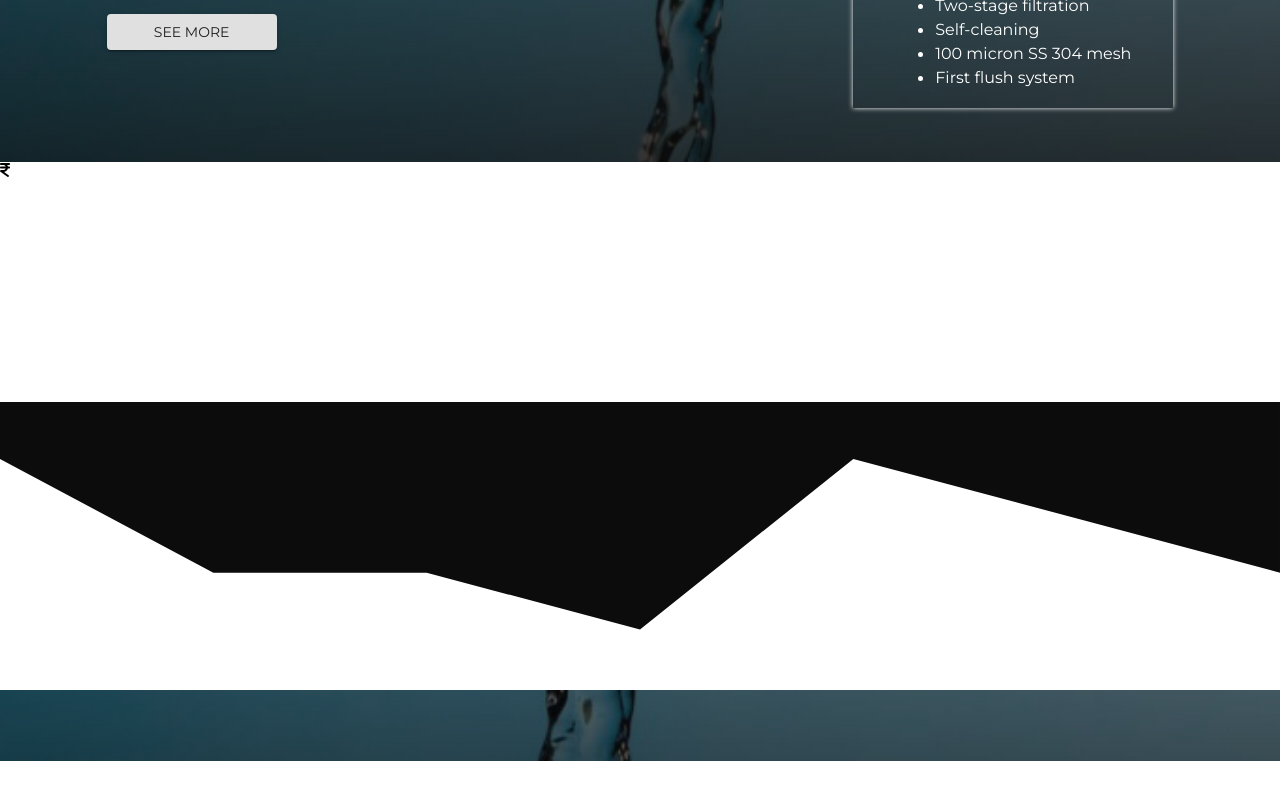
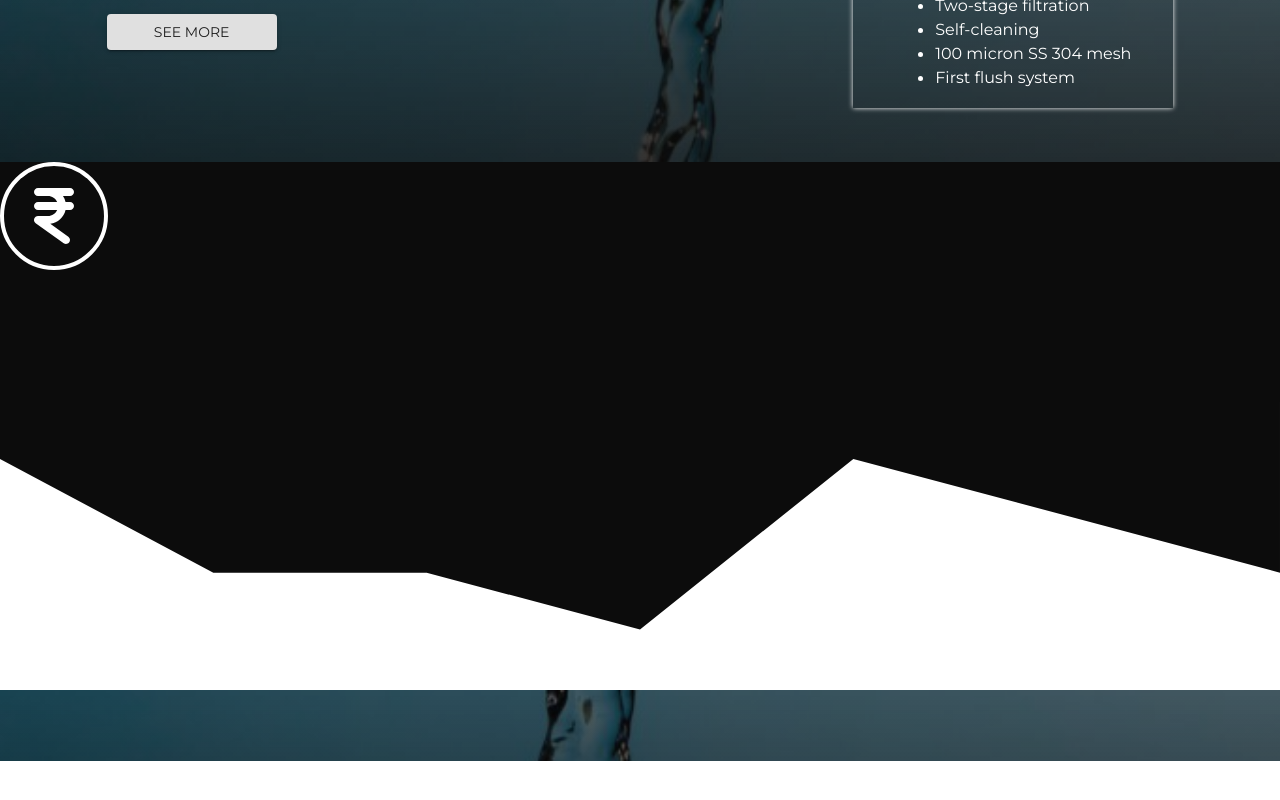
Before and after one commit to prashantbharati/rhall, a React (Create React App) app: page / in a window 1280 px wide. Shown: the part 839-1639 px from the top of the page. Built offline with nearby package versions, Linux system fonts and the light colour scheme.

Commit message:
rupee logo succedfull

```diff
--- a/src/Home/home.js
+++ b/src/Home/home.js
@@ -171,8 +171,31 @@ const Home = () => {
         <br />
         <br />
         <br />
-        <div style={{ height: "30vh", backgroundColor: "white" }}>
-          <FontAwesomeIcon icon={faIndianRupeeSign} />
+        <div style={{ height: "30vh", backgroundColor: "#0c0c0c" }}>
+          <div
+            style={{
+              width: "100px",
+              height: "100px",
+              borderRadius: "50%",
+              border: "4px solid",
+              borderColor: "white",
+
+              display: "flex",
+              alignItems: "center",
+              justifyContent: "center",
+            }}
+          >
+            <FontAwesomeIcon
+              style={{
+                width: "4em",
+                height: "4em",
+                position: "relative",
+                display: "block",
+                color: "white",
+              }}
+              icon={faIndianRupeeSign}
+            />
+          </div>
         </div>
 
         <div style={{ backgroundColor: "white" }}>
```
